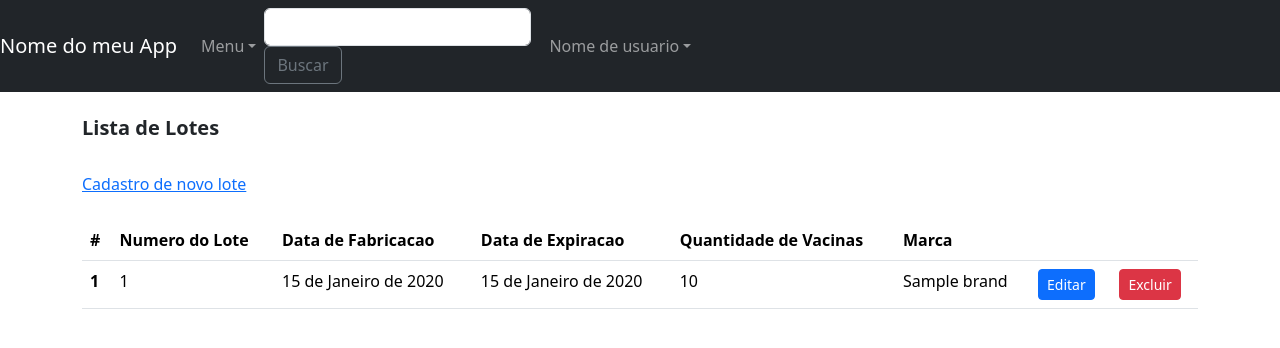
After one commit to anleaes/2023-02-UDWMJ-GRUPO-03, a Django app: page /lotes/ in a window 1280 px wide. The commit adds this page. Shown: the top 348 px of the page. Run offline with Django 4.2, Linux system fonts and the light colour scheme; tables that the repository leaves empty hold one stand-in row (values such as "Sample post"); some libraries are stand-ins or nearby versions.

Commit message:
Implementação list_batches

```diff
--- a/vacinaapp/templates/base.html
+++ b/vacinaapp/templates/base.html
@@ -24,7 +24,7 @@
                         <a class="dropdown-item" href="{% url 'healthcenters:list_healthcenters' %}">Centros de Saude</a>
                         <a class="dropdown-item" href="{% url 'professionals:list_professionals' %}">Profissionais</a>
                         <a class="dropdown-item" href="{% url 'patients:list_patients' %}">Pacientes</a>
-                        <a class="dropdown-item" href="#">Pedidos</a>
+                        <a class="dropdown-item" href="{% url 'products:list_products' %}">Lotes</a>
                         <a class="dropdown-item" href="#">Produtos</a>
                         <a class="dropdown-item" href="{% url 'brands:list_brands' %}">Marcas</a>
                         <a class="dropdown-item" href="#">Redes Sociais</a>
--- /dev/null
+++ b/vacinaapp/templates/batches/list_batches.html
@@ -0,0 +1,56 @@
+{% extends 'base.html' %}
+
+{% block title %}
+
+    Lista de Lotes - {{ block.super }}
+
+{% endblock title %}
+
+{% block body %}
+
+    <div class="container">
+        <br />
+        <h5><b>Lista de Lotes</b></h5>
+        <div class="row">
+            <div class ="col-md-12">
+                <br />
+                    <a href="{% url 'batches:add_batch' %}">Cadastro de novo lote</a>
+                <br />
+                <br />
+                <table class="table table-hover">
+                <thead>
+                    <tr>
+                    <th scope="col">#</th>
+                    <th scope="col">Numero do Lote</th>
+                    <th scope="col">Data de Fabricacao</th>
+                    <th scope="col">Data de Expiracao</th>
+                    <th scope="col">Quantidade de Vacinas</th>
+                    <th scope="col">Marca</th>
+                    <th scope="col"></th>
+                    <th scope="col"></th>
+                    </tr>
+                </thead>
+                <tbody>
+                    {% for batch in batches %}
+                        <tr>
+                            <th scope="row">{{ batch.id }}</th>
+                            <td>{{ batch.number }}</td>
+                            <td>{{ batch.date }}</td>
+                            <td>{{ batch.expiration_date }}</td>
+                            <td>{{ batch.quantity }}</td>
+                            <td>{{ batch.brand }}</td>
+                            <td>
+                                <a href="{% url 'batches:edit_batch' batch.id %}" class="btn btn-primary btn-sm">Editar</a>
+                            </td>
+                            <td>
+                                <a href="{% url 'batches:delete_batch' batch.id %}" class="btn btn-danger btn-sm ">Excluir</a>
+                            </td>
+                        </tr>
+                    {% endfor %}
+                </tbody>
+                </table>
+            </div>
+        </div>
+    </div>
+
+{% endblock body %}
```
